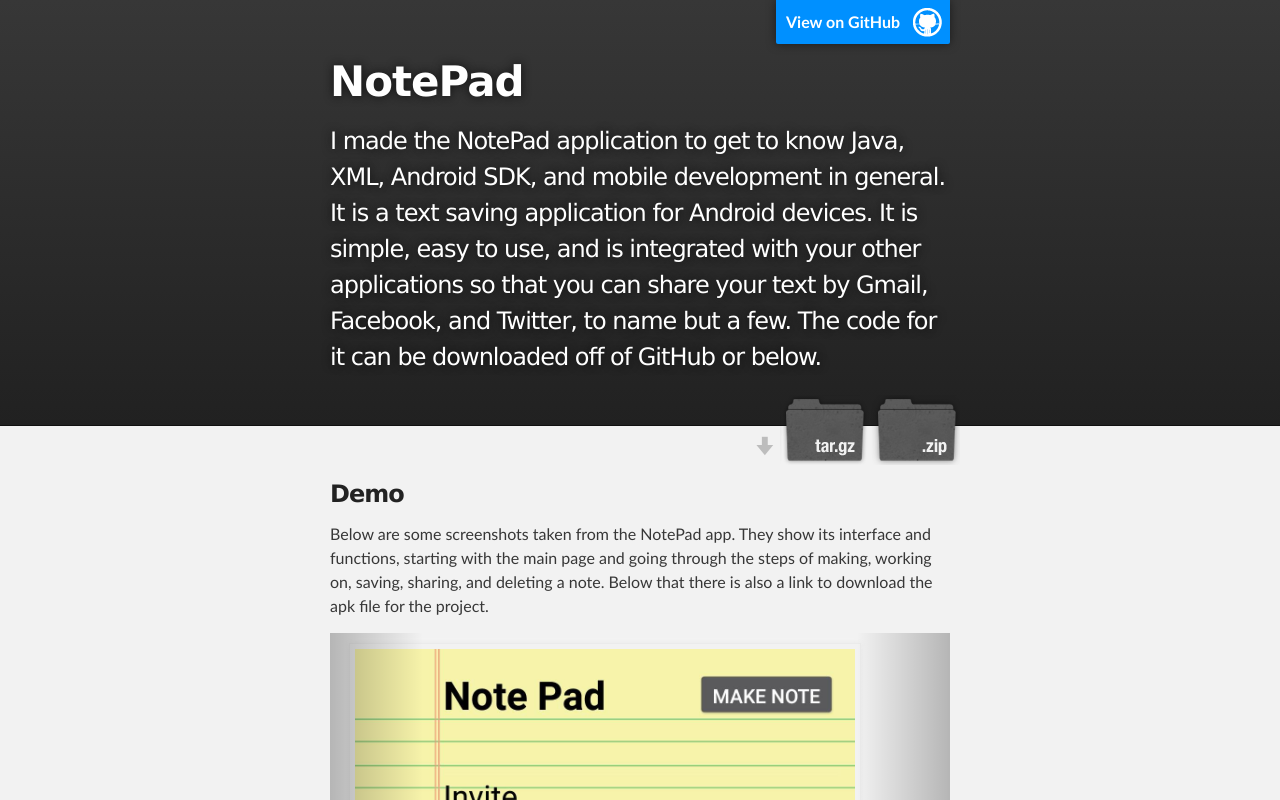
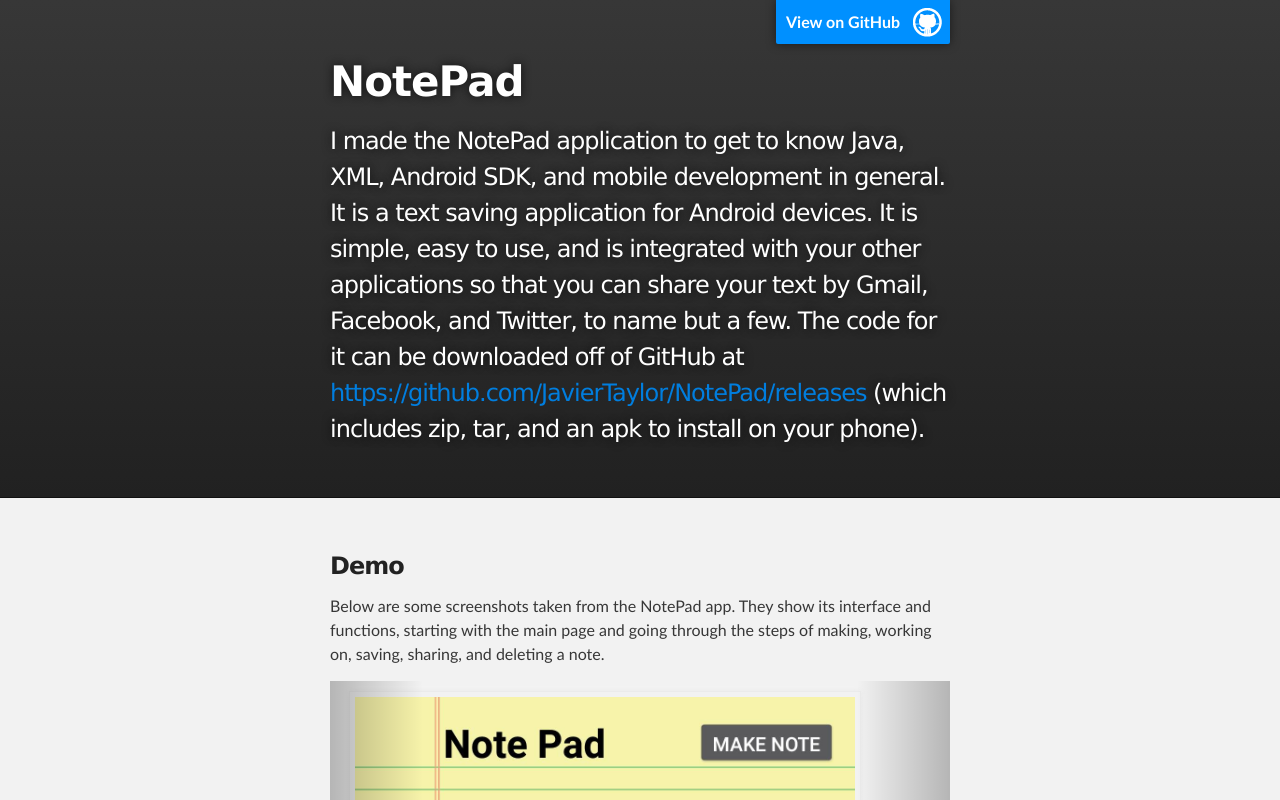
Before and after one commit to JavierTaylor/NotePad, a plain HTML site: page index.html in a window 1280 px wide. Shown: the top 800 px of the page. Drawn offline with Linux system fonts and the light colour scheme.

Commit message:
Editing structure w/ APK
Took out APK and downloads, edited structure, added link to releases on
GitHub

```diff
--- a/index.html
+++ b/index.html
@@ -26,12 +26,9 @@
           <h2 id="project_tagline">I made the NotePad application to get to know Java, XML, Android SDK, and mobile development in general. It
       is a text saving application for Android devices. It is simple, easy to use, and is integrated with your other
       applications so that you can share your text by Gmail, Facebook, and Twitter, to name but a few. The code for it
-      can be downloaded off of GitHub or below. </h2>
+      can be downloaded off of GitHub at <a href="https://github.com/JavierTaylor/NotePad/releases" target="_blank">
+      https://github.com/JavierTaylor/NotePad/releases</a> (which includes zip, tar, and an apk to install on your phone).</h2>
 
-            <section id="downloads">
-              <a class="zip_download_link" href="https://github.com/JavierTaylor/NotePad/zipball/master">Download this project as a .zip file</a>
-              <a class="tar_download_link" href="https://github.com/JavierTaylor/NotePad/tarball/master">Download this project as a tar.gz file</a>
-            </section>
         </header>
     </div>
 
@@ -41,7 +38,7 @@
         <h3>
       <a id="testing-auto-generate" class="anchor" href="#testing-auto-generate" aria-hidden="true"><span aria-hidden="true" class="octicon octicon-link"></span></a>Demo</h3>
       <p>Below are some screenshots taken from the NotePad app. They show its interface and functions, starting with the main page and going through the steps
-      of making, working on, saving, sharing, and deleting a note. Below that there is also a link to download the apk file for the project. </p>
+      of making, working on, saving, sharing, and deleting a note.</p>
 
       <center>
         <div id="carousel-example-generic" class="carousel slide" data-ride="carousel">
@@ -89,11 +86,6 @@
       </center>
       <br>
 
-      <center>
-        Download APK:<br>
-        <a href="apk/app-debug.apk"><img src="images/notepad.png" width="200px"></a>
-      </center>
-
       </section>
     </div>
 
```
Also changed, not shown: 1 other file.
